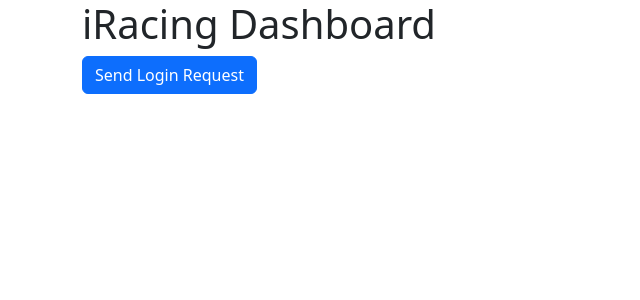
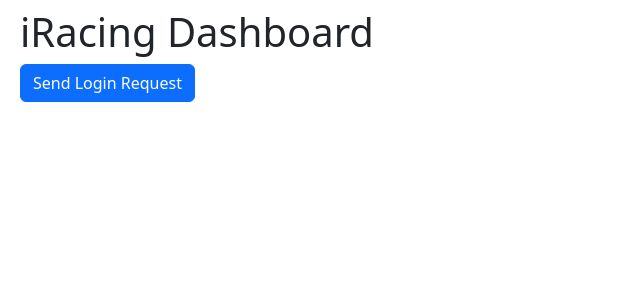
Before and after one commit to JoshuaTLand/iRacingDashboard, an Angular app in the folder iRacing-Dashboard-Angular/: page / in a window 1280 px wide. Shown: the top 300 px of the page, without its empty margins (0-640 px from the left). Built offline with nearby package versions, Linux system fonts and the light colour scheme; no server answers.

Commit message:
added methods to make api calls to iRacing API

```diff
--- a/iRacing-Dashboard-Angular/src/app/api.service.ts
+++ b/iRacing-Dashboard-Angular/src/app/api.service.ts
@@ -10,13 +10,24 @@
   constructor(private http:HttpClient) { }
 
   loginURL:string = "https://members-ng.iracing.com/auth";
+  recent_racesURL:string = "https://members-ng.iracing.com/data/stats/member_recent_races";
+  race_resultsURL:string = "https://members-ng.iracing.com/data/results/get";
 
   requestLogIn():any{
-    const headers = { 'content-type': 'application/json' };
-    const body = {
-      "email": `"{{${Secret.email}}}"`,
-      "password": `"{{${Secret.password}}}"`
-    }
+    const headers = {
+      'content-type': 'application/json'
+  };
+    const body = JSON.stringify({
+      email: `${Secret.email}`,
+      password: `${Secret.password}`
+    });
     return this.http.post(`${this.loginURL}`, body, {'headers': headers})
   }
+
+  getRecentRaces(user_id:string):any{
+    return this.http.get(`${this.recent_racesURL}?cust_id=${user_id}`)
+  }
+  getRaceResults(subsession_id:string):any{
+    return this.http.get(`${this.race_resultsURL}?subsession_id=${subsession_id}`)
+  }
 }
--- a/iRacing-Dashboard-Angular/src/app/app.component.html
+++ b/iRacing-Dashboard-Angular/src/app/app.component.html
@@ -1,5 +1,5 @@
 <body>
-  <div class="container">
+  <div>
     <router-outlet></router-outlet>
   </div>
 </body>
--- a/iRacing-Dashboard-Angular/src/app/homepage/homepage.component.html
+++ b/iRacing-Dashboard-Angular/src/app/homepage/homepage.component.html
@@ -1,5 +1,12 @@
-<h1>iRacing Dashboard</h1>
-
-<button type="button" class="btn btn-primary" (click)="login()">
-  Send Login Request
-</button>
+<div class="container-fluid">
+  <div class="row">
+    <div class="col">
+      <h1 class="m-2">iRacing Dashboard</h1>
+      <div class="ms-2">
+        <button type="button" class="btn btn-primary" (click)="login()">
+          Send Login Request
+        </button>
+      </div>
+    </div>
+  </div>
+</div>
--- a/iRacing-Dashboard-Angular/src/app/homepage/homepage.component.ts
+++ b/iRacing-Dashboard-Angular/src/app/homepage/homepage.component.ts
@@ -1,6 +1,4 @@
-import { HttpClient } from '@angular/common/http';
 import { Component } from '@angular/core';
-import { ActivatedRoute } from '@angular/router';
 import { ApiService } from '../api.service';
 
 @Component({
@@ -9,10 +7,11 @@
   styleUrls: ['./homepage.component.css']
 })
 export class HomepageComponent {
-  constructor(private route:ActivatedRoute, private apiService:ApiService) {}
+  constructor(private apiService:ApiService) {}
 
   login(){
     this.apiService.requestLogIn().subscribe((response:any) => {
+      console.log(response);
     })
   }
 
```
